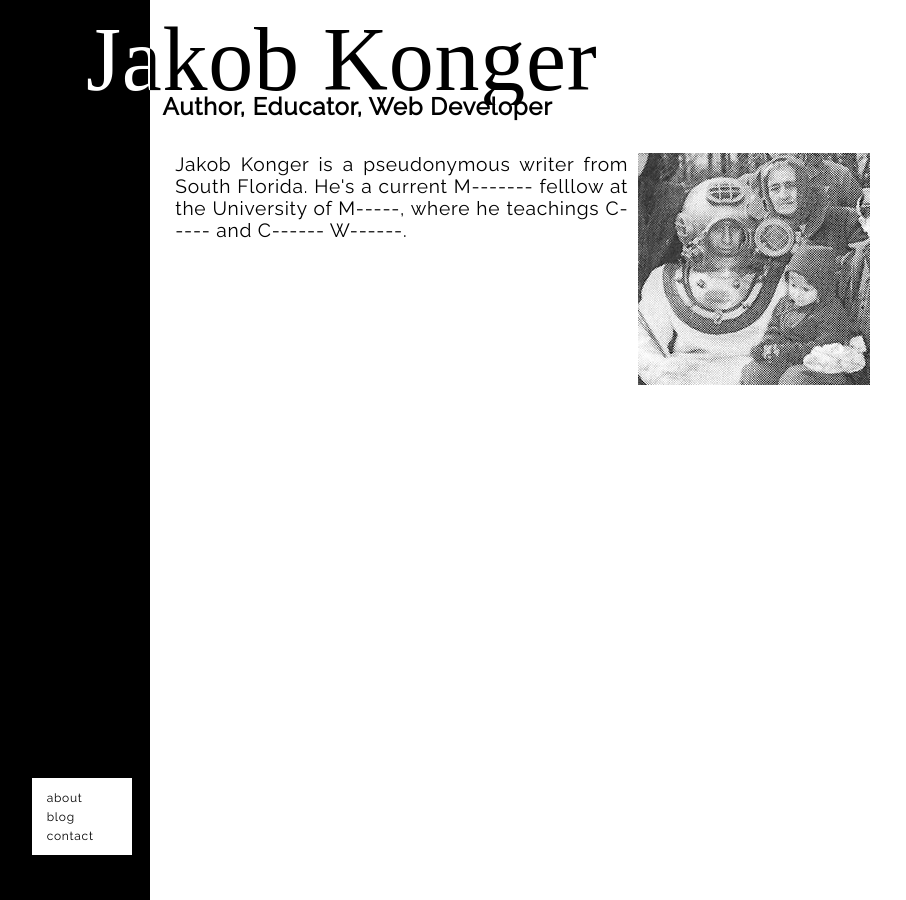
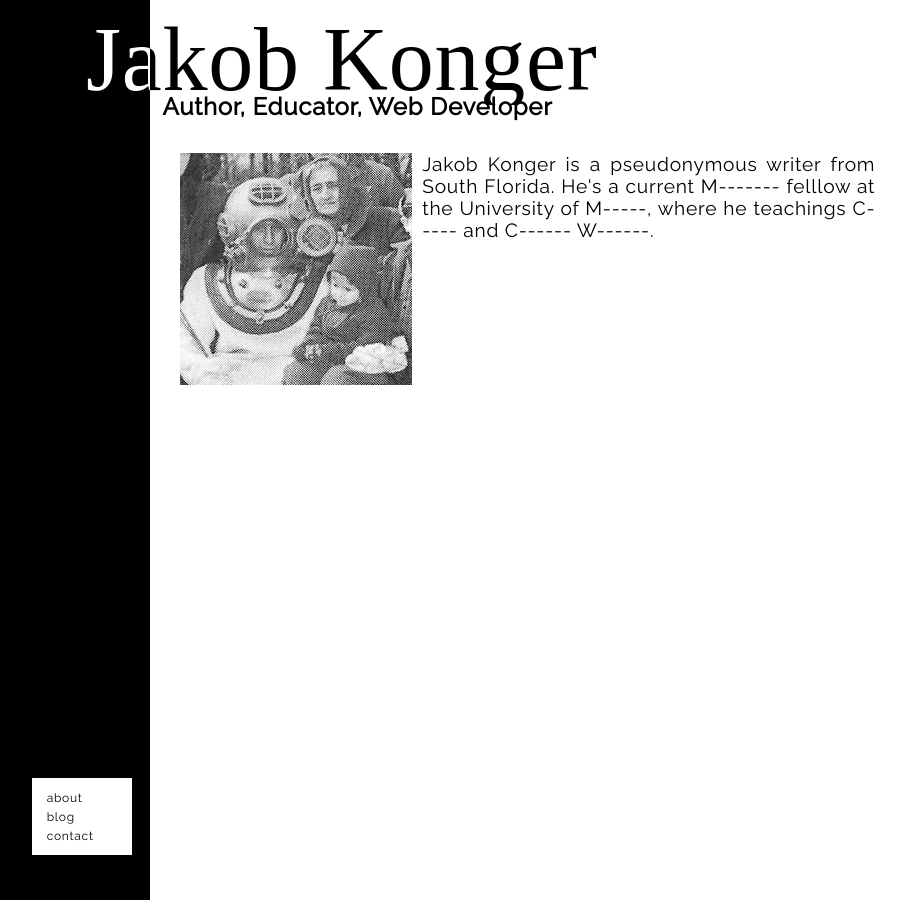
Before and after one commit to towercity/author-webpage, a Jekyll site: the page built from about/index.html, in a window 1280 px wide. Shown: the whole page, without its empty margins (277-1183 px from the left). Built offline with Jekyll 4.4.1, drawn with Linux system fonts in a browser that asks for light colours; some web fonts are replaced.

Commit message:
Change biopic side

```diff
--- a/css/main.css
+++ b/css/main.css
@@ -116,7 +116,7 @@ article p {
 	color: black;
 }
 img.biopic {
-	float: right;
-	margin-left: 10px;
+	float: left;
+	margin-right: 10px;
 	width: auto;
 }
```
